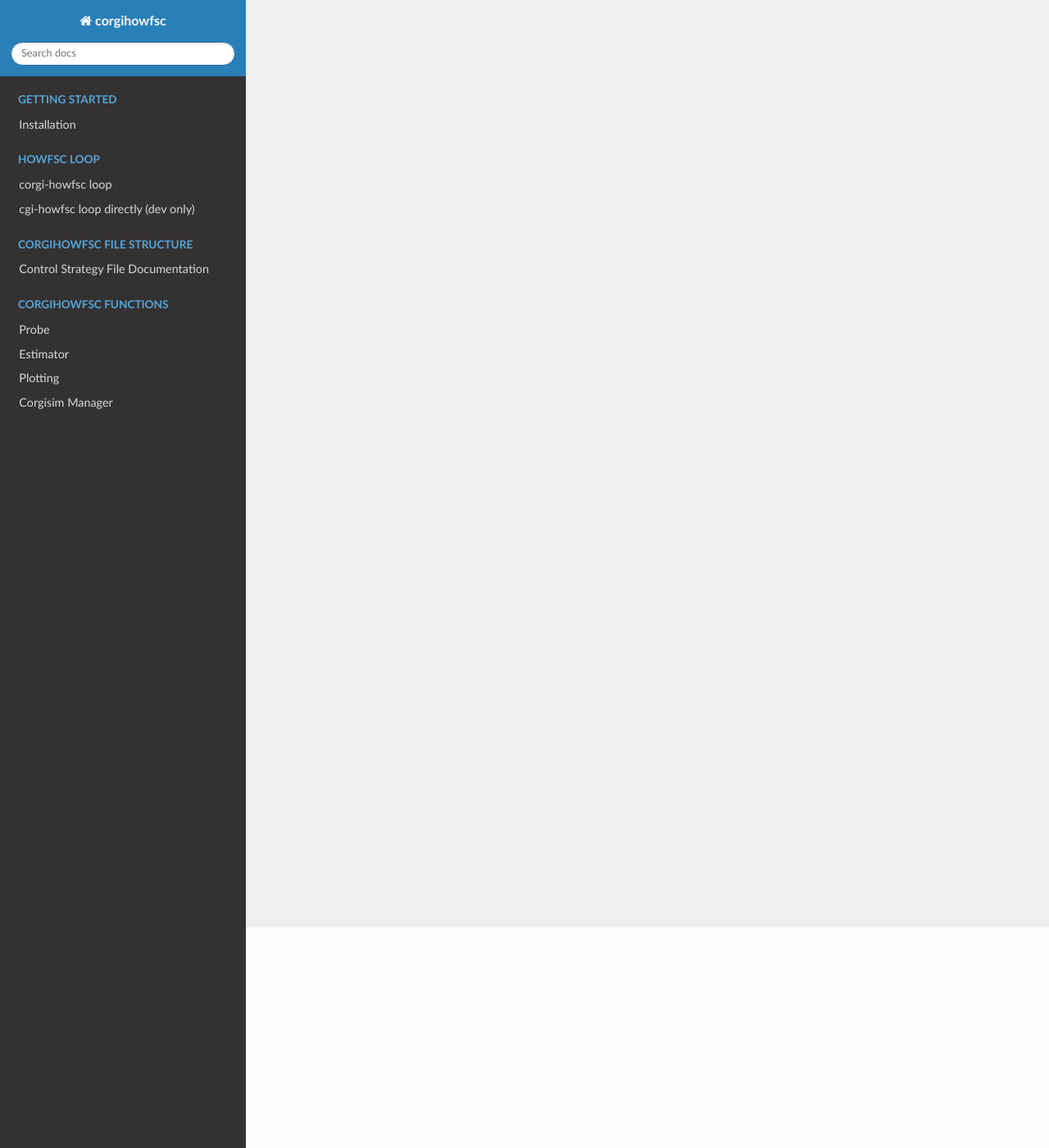
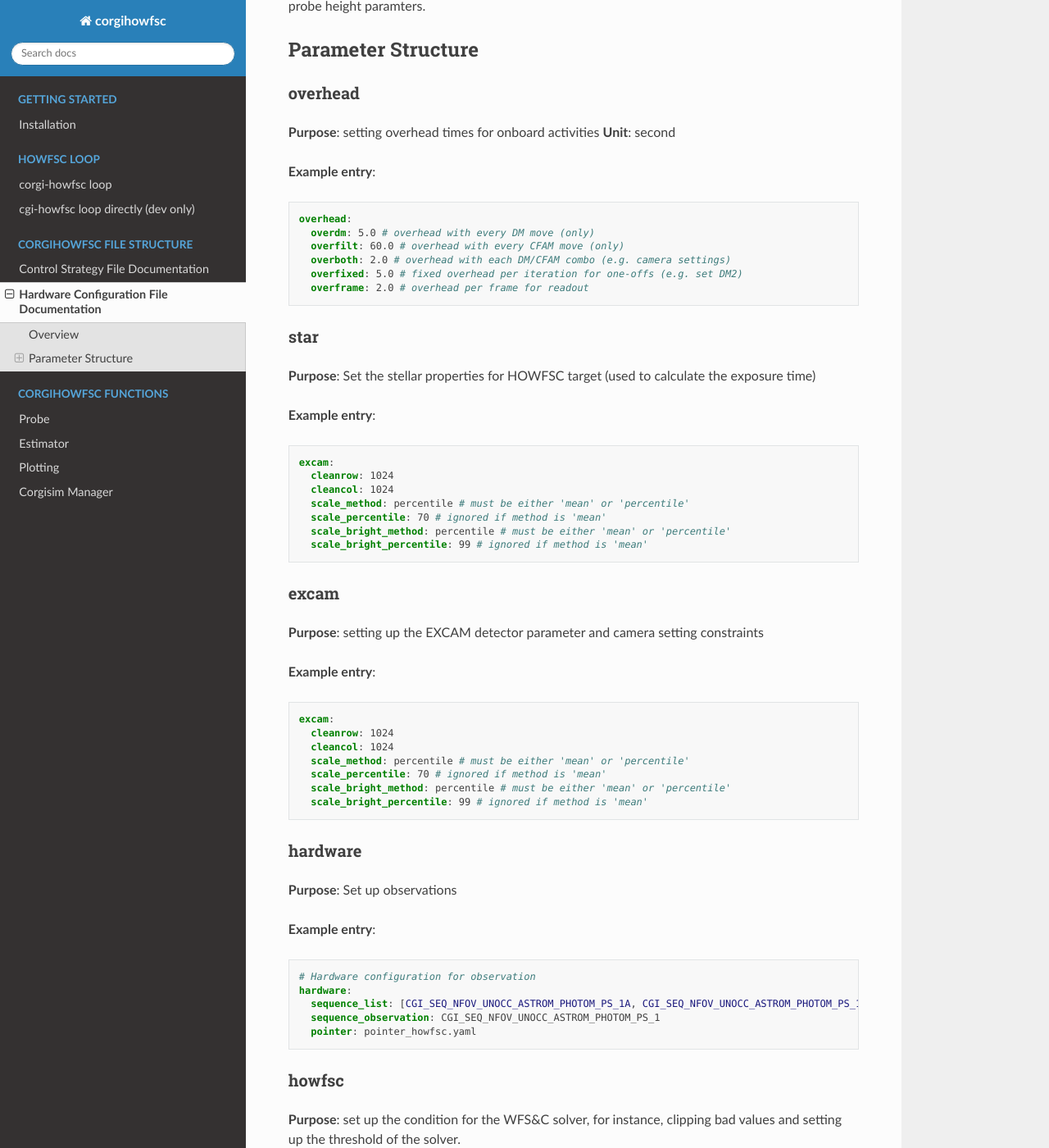
Before and after one commit to roman-corgi/corgihowfsc, a Sphinx documentation site: the page built from docs/source/hconf_docs.md, in a window 1280 px wide and 1400 px high, scrolled down 269 px. Shown: the whole window at 82% size. Built offline with Sphinx 7.4.7 and the Read the Docs theme 3.1.0, drawn with Linux system fonts in a browser that asks for light colours; some of the changed text lies outside the part shown.

Commit message:
Added hconf descrption. needs checking later

````diff
--- a/docs/source/hconf_docs.md
+++ b/docs/source/hconf_docs.md
@@ -1 +1,90 @@
-# Hconf File Documentation
+# Hardware Configuration File Documentation
+
+## Overview
+
+Hardware Configuration (`hconf`) files defines parameters used to adjust hardware settings during HOWFSC operations. These YAML-foratted files specify settings for the hardware, including the probe height paramters.
+
+## Parameter Structure
+
+### overhead
+**Purpose**: setting overhead times for onboard activities
+**Unit**: second
+
+**Example entry**:
+```yaml
+overhead:
+  overdm: 5.0 # overhead with every DM move (only)
+  overfilt: 60.0 # overhead with every CFAM move (only)
+  overboth: 2.0 # overhead with each DM/CFAM combo (e.g. camera settings)
+  overfixed: 5.0 # fixed overhead per iteration for one-offs (e.g. set DM2)
+  overframe: 2.0 # overhead per frame for readout
+```
+
+### star
+
+**Purpose**: Set the stellar properties for HOWFSC target (used to calculate the exposure time)
+
+**Example entry**:
+```yaml
+excam:
+  cleanrow: 1024
+  cleancol: 1024
+  scale_method: percentile # must be either 'mean' or 'percentile'
+  scale_percentile: 70 # ignored if method is 'mean'
+  scale_bright_method: percentile # must be either 'mean' or 'percentile'
+  scale_bright_percentile: 99 # ignored if method is 'mean'
+```
+
+### excam
+**Purpose**: setting up the EXCAM detector parameter and camera setting constraints
+
+**Example entry**:
+```yaml
+excam:
+  cleanrow: 1024
+  cleancol: 1024
+  scale_method: percentile # must be either 'mean' or 'percentile'
+  scale_percentile: 70 # ignored if method is 'mean'
+  scale_bright_method: percentile # must be either 'mean' or 'percentile'
+  scale_bright_percentile: 99 # ignored if method is 'mean'
+```
+
+### hardware
+
+**Purpose**: Set up observations
+
+**Example entry**:
+```yaml
+# Hardware configuration for observation
+hardware:
+  sequence_list: [CGI_SEQ_NFOV_UNOCC_ASTROM_PHOTOM_PS_1A, CGI_SEQ_NFOV_UNOCC_ASTROM_PHOTOM_PS_1B, CGI_SEQ_NFOV_UNOCC_ASTROM_PHOTOM_PS_1C]
+  sequence_observation: CGI_SEQ_NFOV_UNOCC_ASTROM_PHOTOM_PS_1
+  pointer: pointer_howfsc.yaml
+```
+
+### howfsc
+
+**Purpose**: set up the condition for the WFS&C solver, for instance, clipping bad values and setting up the threshold of the solver.
+
+
+**Example entry**:
+```yaml
+howfsc:
+  method: cholesky # tool for least-squares solver
+  min_good_probes: 3 # num good probe intensity estimates required per pix
+  eestclip: 0.1 # if iinc < -icoh*eestclip, e-field marked as bad
+  eestcondlim: 0.4 # if lstsq solve has cond number below this, e-field bad
+```
+
+### probe
+
+**Type**: a list of probe height values for a relative DM setting with scale 1
+
+**Purpose**: ?? TBC
+
+**Example entry**:
+
+```yaml
+probe:
+  dmrel_ph_list: [1.0e-5, 1.0e-5, 1.0e-5]
+```
--- a/docs/source/index.rst
+++ b/docs/source/index.rst
@@ -19,6 +19,7 @@ corgihowfsc documentation
    :caption: corgihowfsc file structure
 
    cstrat_docs
+   hconf_docs
 
 .. toctree::
    :maxdepth: 1
````
